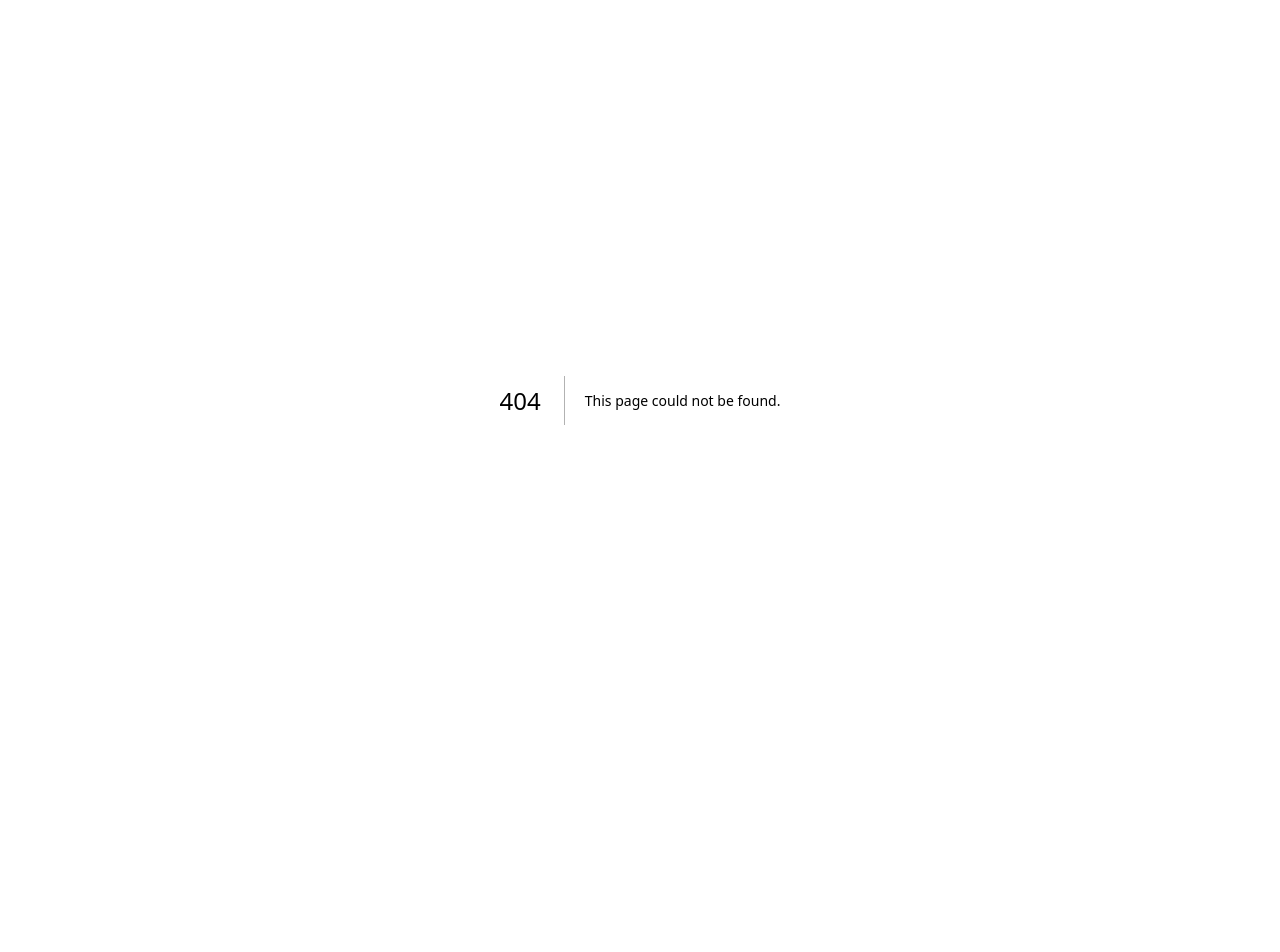
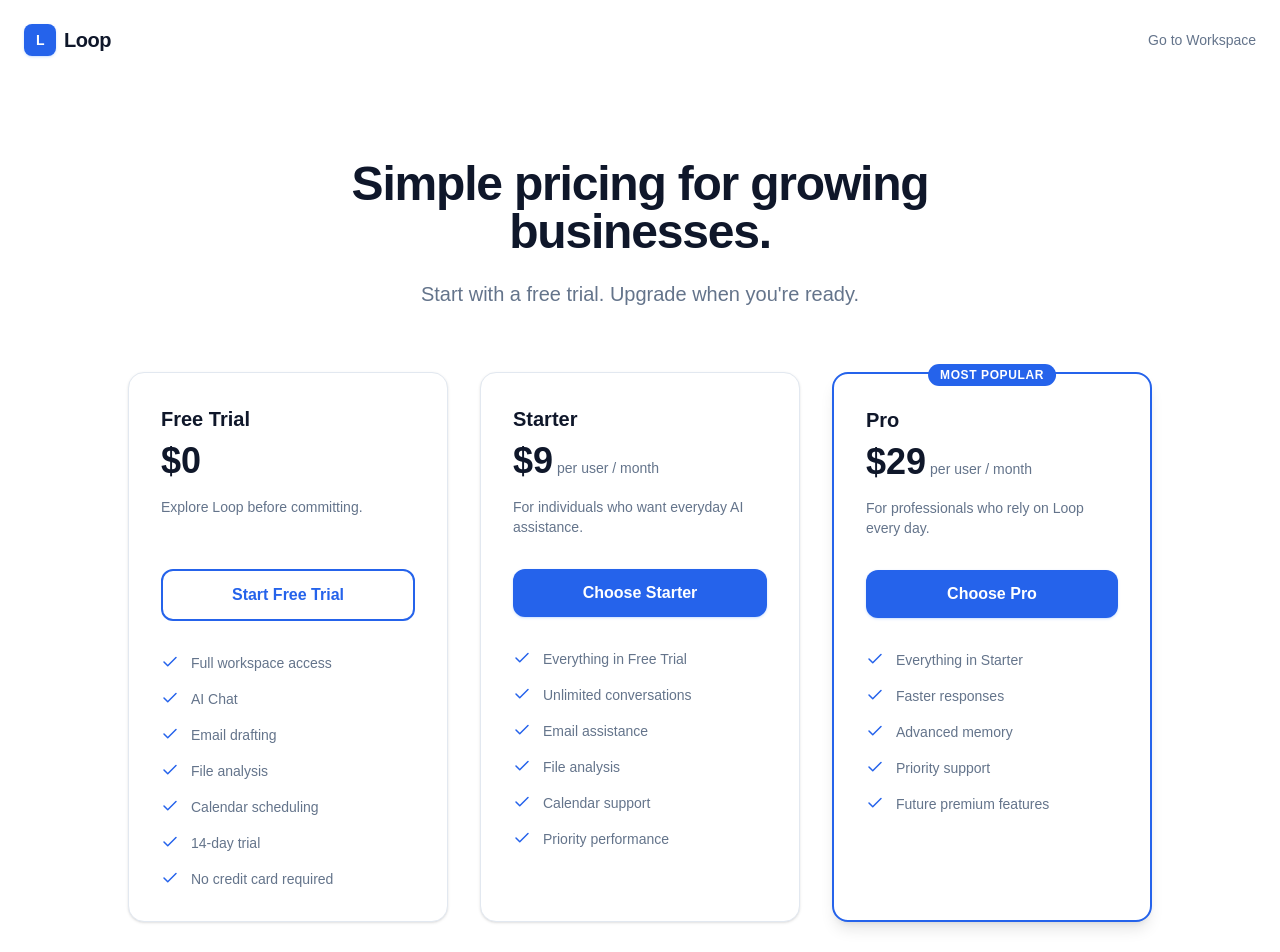
Before and after one commit to aminfxjamal-netizen/loopv1, a Next.js app: page /pricing in a window 1280 px wide. Before the commit this address had no page. Shown: the top 952 px of the page. Before the commit the page ends 800 px from the top, so only its background shows below. Built offline with nearby package versions, Linux system fonts and the light colour scheme.

Commit message:
feat: build premium minimalist pricing page linked to billing

```diff
--- /dev/null
+++ b/app/pricing/page.tsx
@@ -0,0 +1,185 @@
+import React from "react";
+import Link from "next/link";
+import { Check } from "lucide-react";
+
+export default function PricingPage() {
+  return (
+    <div className="min-h-screen bg-white text-[#0F172A] font-sans selection:bg-blue-100">
+
+      {/* Navigation Bar (Optional/Minimal) */}
+      <nav className="flex items-center justify-between px-6 py-6 max-w-7xl mx-auto">
+        <div className="flex items-center gap-2 font-bold text-xl tracking-tight">
+          <div className="flex h-8 w-8 items-center justify-center rounded-lg bg-[#2563EB] shadow-sm shadow-blue-500/20">
+            <span className="text-white text-sm">L</span>
+          </div>
+          Loop
+        </div>
+        <Link href="/workspace" className="text-sm font-medium text-[#64748B] hover:text-[#0F172A] transition-colors">
+          Go to Workspace
+        </Link>
+      </nav>
+
+      {/* HERO SECTION */}
+      <section className="text-center pt-20 pb-16 px-4 max-w-3xl mx-auto">
+        <h1 className="text-4xl md:text-5xl font-extrabold tracking-tight mb-6">
+          Simple pricing for growing businesses.
+        </h1>
+        <p className="text-lg md:text-xl text-[#64748B]">
+          Start with a free trial. Upgrade when you're ready.
+        </p>
+      </section>
+
+      {/* PRICING CARDS SECTION */}
+      <section className="px-4 max-w-7xl mx-auto pb-24">
+        <div className="grid grid-cols-1 md:grid-cols-3 gap-8 max-w-5xl mx-auto">
+
+          {/* Card 1 — Free Trial */}
+          <div className="flex flex-col rounded-2xl border border-[#E2E8F0] bg-white p-8 shadow-sm hover:shadow-md transition-shadow">
+            <h3 className="text-xl font-semibold mb-2">Free Trial</h3>
+            <div className="flex items-baseline gap-1 mb-4">
+              <span className="text-4xl font-bold">$0</span>
+            </div>
+            <p className="text-sm text-[#64748B] mb-8 min-h-[40px]">
+              Explore Loop before committing.
+            </p>
+            <Link
+              href="/billing"
+              className="w-full py-3 px-4 rounded-xl border-2 border-[#2563EB] text-[#2563EB] font-semibold text-center hover:bg-blue-50 transition-colors mb-8"
+            >
+              Start Free Trial
+            </Link>
+            <div className="space-y-4 flex-1">
+              {[
+                "Full workspace access",
+                "AI Chat",
+                "Email drafting",
+                "File analysis",
+                "Calendar scheduling",
+                "14-day trial",
+                "No credit card required"
+              ].map((feature, idx) => (
+                <div key={idx} className="flex items-start gap-3 text-sm text-[#64748B]">
+                  <Check size={18} className="text-[#2563EB] shrink-0" />
+                  <span>{feature}</span>
+                </div>
+              ))}
+            </div>
+          </div>
+
+          {/* Card 2 — Starter */}
+          <div className="flex flex-col rounded-2xl border border-[#E2E8F0] bg-white p-8 shadow-sm hover:shadow-md transition-shadow">
+            <h3 className="text-xl font-semibold mb-2">Starter</h3>
+            <div className="flex items-baseline gap-1 mb-4">
+              <span className="text-4xl font-bold">$9</span>
+              <span className="text-sm text-[#64748B]">per user / month</span>
+            </div>
+            <p className="text-sm text-[#64748B] mb-8 min-h-[40px]">
+              For individuals who want everyday AI assistance.
+            </p>
+            <Link
+              href="/billing"
+              className="w-full py-3 px-4 rounded-xl bg-[#2563EB] text-white font-semibold text-center hover:bg-[#1D4ED8] shadow-sm shadow-blue-500/20 transition-all mb-8"
+            >
+              Choose Starter
+            </Link>
+            <div className="space-y-4 flex-1">
+              {[
+                "Everything in Free Trial",
+                "Unlimited conversations",
+                "Email assistance",
+                "File analysis",
+                "Calendar support",
+                "Priority performance"
+              ].map((feature, idx) => (
+                <div key={idx} className="flex items-start gap-3 text-sm text-[#64748B]">
+                  <Check size={18} className="text-[#2563EB] shrink-0" />
+                  <span>{feature}</span>
+                </div>
+              ))}
+            </div>
+          </div>
+
+          {/* Card 3 — Pro (Most Popular) */}
+          <div className="relative flex flex-col rounded-2xl border-2 border-[#2563EB] bg-white p-8 shadow-lg transition-shadow">
+            <div className="absolute top-0 left-1/2 -translate-x-1/2 -translate-y-1/2">
+              <span className="bg-[#2563EB] text-white text-xs font-bold uppercase tracking-wider py-1 px-3 rounded-full">
+                Most Popular
+              </span>
+            </div>
+            <h3 className="text-xl font-semibold mb-2">Pro</h3>
+            <div className="flex items-baseline gap-1 mb-4">
+              <span className="text-4xl font-bold">$29</span>
+              <span className="text-sm text-[#64748B]">per user / month</span>
+            </div>
+            <p className="text-sm text-[#64748B] mb-8 min-h-[40px]">
+              For professionals who rely on Loop every day.
+            </p>
+            <Link
+              href="/billing"
+              className="w-full py-3 px-4 rounded-xl bg-[#2563EB] text-white font-semibold text-center hover:bg-[#1D4ED8] shadow-sm shadow-blue-500/20 transition-all mb-8"
+            >
+              Choose Pro
+            </Link>
+            <div className="space-y-4 flex-1">
+              {[
+                "Everything in Starter",
+                "Faster responses",
+                "Advanced memory",
+                "Priority support",
+                "Future premium features"
+              ].map((feature, idx) => (
+                <div key={idx} className="flex items-start gap-3 text-sm text-[#64748B]">
+                  <Check size={18} className="text-[#2563EB] shrink-0" />
+                  <span className="font-medium">{feature}</span>
+                </div>
+              ))}
+            </div>
+          </div>
+
+        </div>
+      </section>
+
+      {/* FAQ SECTION */}
+      <section className="bg-gray-50 py-24 px-4 border-t border-[#E2E8F0]">
+        <div className="max-w-3xl mx-auto">
+          <h2 className="text-3xl font-bold text-center mb-12 tracking-tight">Frequently Asked Questions</h2>
+          <div className="space-y-6">
+
+            <div className="p-6 bg-white rounded-2xl border border-[#E2E8F0] shadow-sm">
+              <h4 className="font-semibold text-lg mb-2">What happens after the 14-day trial?</h4>
+              <p className="text-[#64748B] leading-relaxed">At the end of your 14-day trial, you will be prompted to choose either the Starter or Pro plan to continue using Loop's premium features. If you decide not to upgrade, your account will be paused until a plan is selected.</p>
+            </div>
+
+            <div className="p-6 bg-white rounded-2xl border border-[#E2E8F0] shadow-sm">
+              <h4 className="font-semibold text-lg mb-2">Can I cancel anytime?</h4>
+              <p className="text-[#64748B] leading-relaxed">Yes. You can cancel your subscription at any time from your billing settings. Your access will remain active until the end of your current billing cycle.</p>
+            </div>
+
+            <div className="p-6 bg-white rounded-2xl border border-[#E2E8F0] shadow-sm">
+              <h4 className="font-semibold text-lg mb-2">Do I need a credit card to start?</h4>
+              <p className="text-[#64748B] leading-relaxed">No credit card is required to start your 14-day free trial. We only require payment details when you are ready to formally upgrade to a paid tier.</p>
+            </div>
+
+            <div className="p-6 bg-white rounded-2xl border border-[#E2E8F0] shadow-sm">
+              <h4 className="font-semibold text-lg mb-2">Can I upgrade later?</h4>
+              <p className="text-[#64748B] leading-relaxed">Absolutely. You can start with the Free Trial or Starter plan and upgrade to Pro at any point. Our billing system will automatically prorate the cost difference.</p>
+            </div>
+
+          </div>
+        </div>
+      </section>
+
+      {/* FOOTER CTA */}
+      <section className="py-24 px-4 text-center">
+        <h2 className="text-3xl md:text-4xl font-bold mb-8 tracking-tight">Ready to get started?</h2>
+        <Link
+          href="/billing"
+          className="inline-flex items-center justify-center px-8 py-4 text-base font-semibold text-white bg-[#2563EB] rounded-xl hover:bg-[#1D4ED8] shadow-lg shadow-blue-500/30 transition-all"
+        >
+          Start Free Trial
+        </Link>
+      </section>
+
+    </div>
+  );
+}
```
